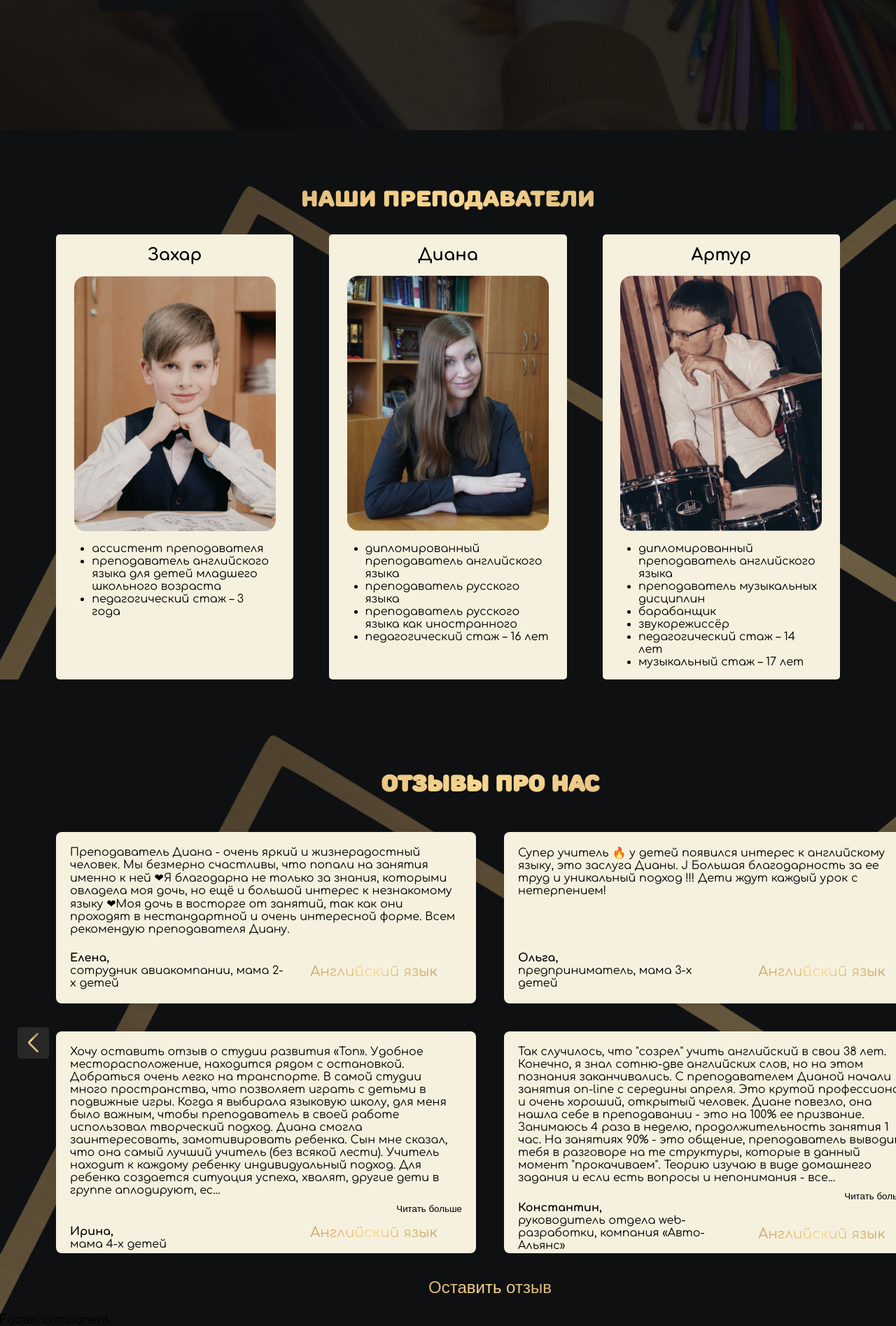
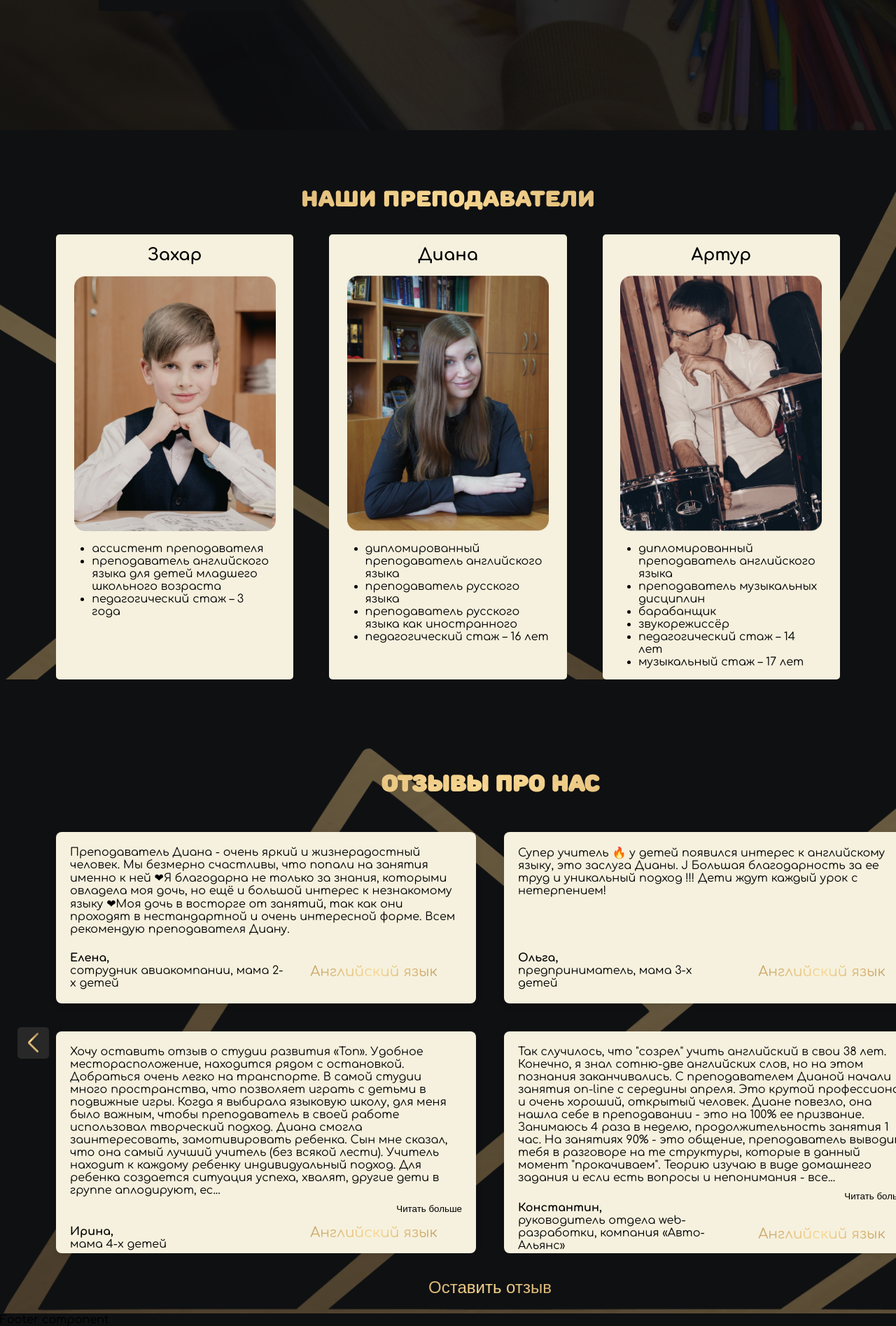
Before and after one commit to polinscik/TOP-educational-studio, a React (Vite) app: page / in a window 1280 px wide. Shown: the part 512-2407 px from the top of the page at 70% size. Built offline with nearby package versions, Linux system fonts and the light colour scheme; a web font is replaced by a local one.

Commit message:
fix bg picture

```diff
--- a/src/components/ReviewSlider/ReviewSlider.scss
+++ b/src/components/ReviewSlider/ReviewSlider.scss
@@ -5,7 +5,7 @@
   width: 1400px;
   height: 826px;
   background-color: #0f1012;
-  background-image: url("../../images/gold-bg-vector.png");
+  background-image: url("../../images/Vector2.png");
   background-repeat: no-repeat;
   background-size: cover;
   background-position: top center;
--- a/src/components/TeachersCards/Teacherscards.scss
+++ b/src/components/TeachersCards/Teacherscards.scss
@@ -9,7 +9,7 @@
 
 .teachers-container {
   text-align: center;
-  background-image: url("../../images/gold-bg-vector.png");
+  background-image: url("../../images/Vector1_cropped.png");
   background-repeat: no-repeat;
   background-size: cover;
   background-position: top center;
```
Also changed, not shown: src/images/Vector1_cropped.png (added), src/images/gold-bg-vector.png (deleted).
